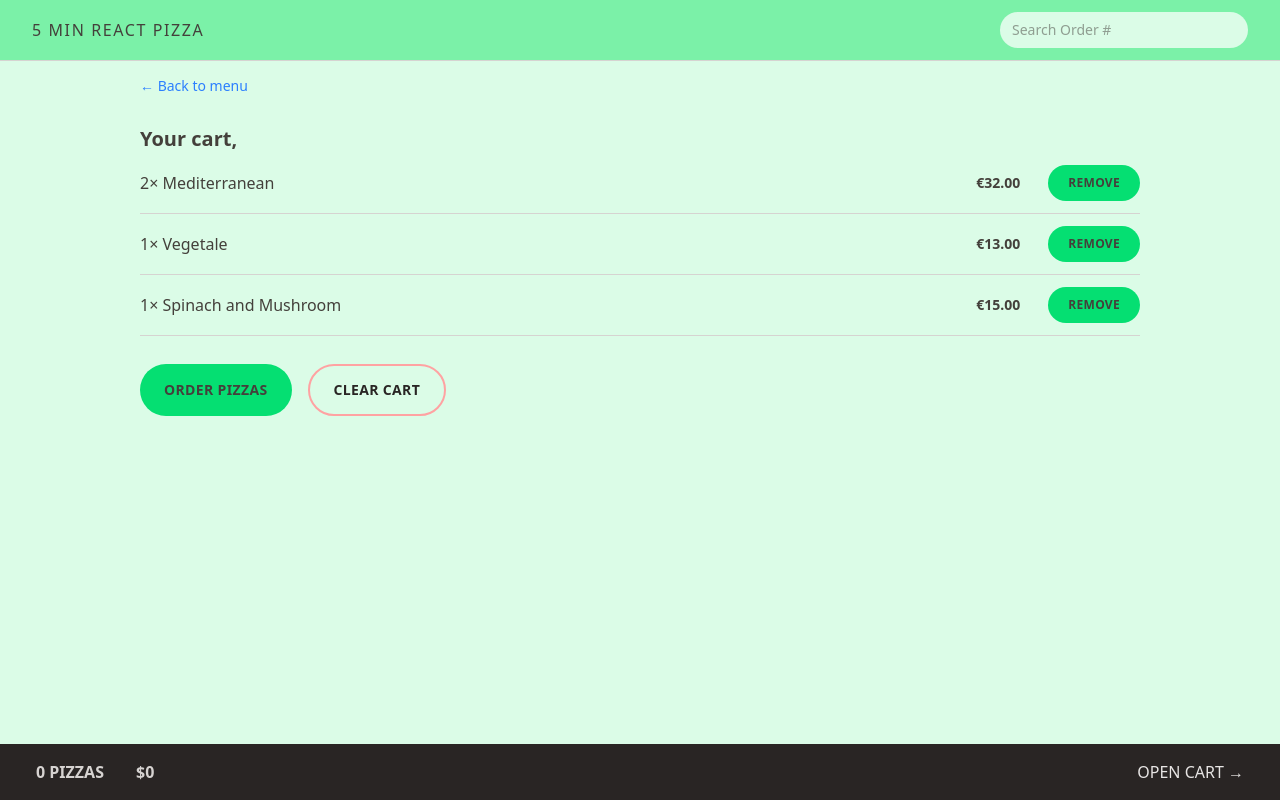
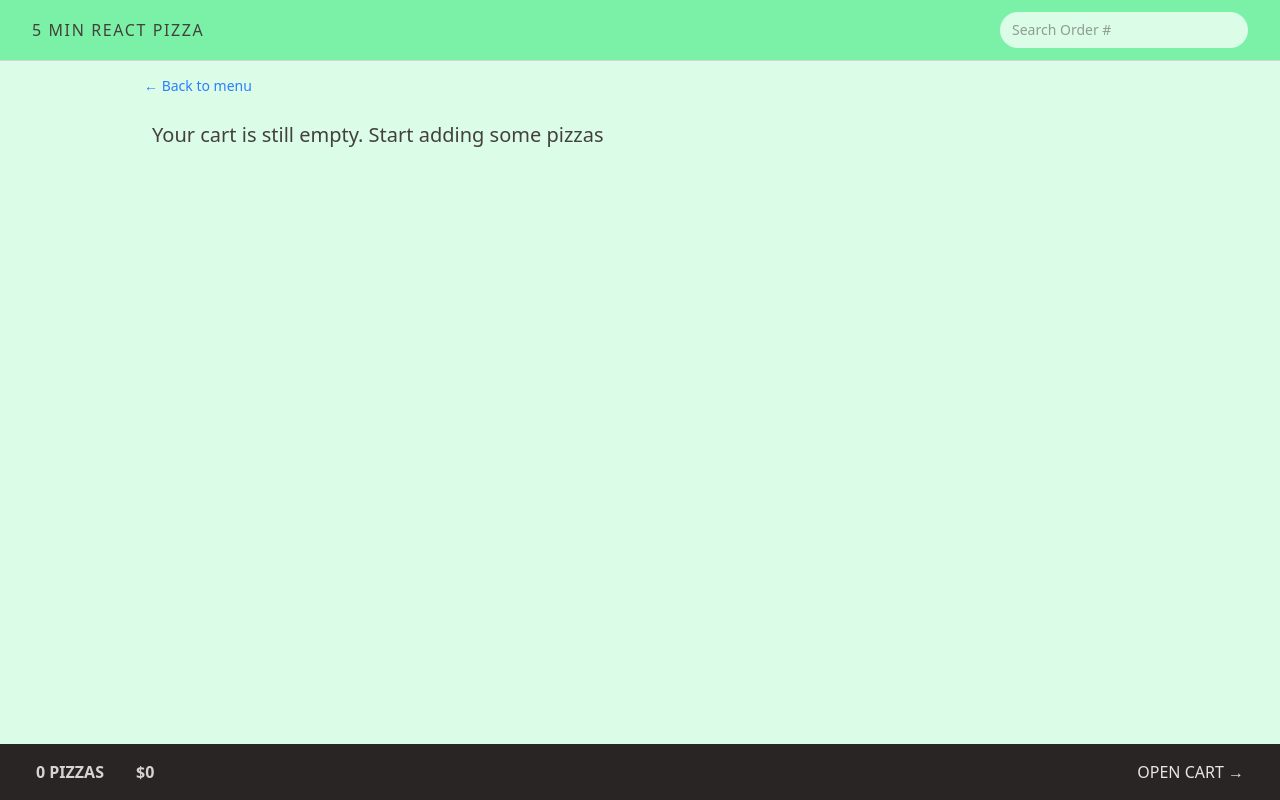
Before and after one commit to Sanskar-Rijal/5-Min-Pizza-, a React (Vite) app: page /cart in a window 1280 px wide. Built offline with nearby package versions, Linux system fonts and the light colour scheme.

Commit message:
using redux to show selected pizzas

```diff
--- a/src/features/cart/Cart.jsx
+++ b/src/features/cart/Cart.jsx
@@ -2,36 +2,47 @@
 import LinkButton from "../../ui/LinkButton";
 import Button from "../user/Button";
 import CartItem from "./CartItem";
-import { useSelector } from "react-redux";
+import { useDispatch, useSelector } from "react-redux";
+import { clearCart, getCart } from "./cartSlice";
+import EmptyCart from "./EmptyCart";
 
-const fakeCart = [
-  {
-    pizzaId: 12,
-    name: "Mediterranean",
-    quantity: 2,
-    unitPrice: 16,
-    totalPrice: 32,
-  },
-  {
-    pizzaId: 6,
-    name: "Vegetale",
-    quantity: 1,
-    unitPrice: 13,
-    totalPrice: 13,
-  },
-  {
-    pizzaId: 11,
-    name: "Spinach and Mushroom",
-    quantity: 1,
-    unitPrice: 15,
-    totalPrice: 15,
-  },
-];
+// const fakeCart = [
+//   {
+//     pizzaId: 12,
+//     name: "Mediterranean",
+//     quantity: 2,
+//     unitPrice: 16,
+//     totalPrice: 32,
+//   },
+//   {
+//     pizzaId: 6,
+//     name: "Vegetale",
+//     quantity: 1,
+//     unitPrice: 13,
+//     totalPrice: 13,
+//   },
+//   {
+//     pizzaId: 11,
+//     name: "Spinach and Mushroom",
+//     quantity: 1,
+//     unitPrice: 15,
+//     totalPrice: 15,
+//   },
+// ];
 
 function Cart() {
-  const cart = fakeCart;
+  const cart = useSelector(getCart);
+  const dispatch = useDispatch();
+  const username = useSelector((state) => state.user.username);
 
-  const username = useSelector((state) => state.user.username);
+  function handleClearCart() {
+    dispatch(clearCart());
+  }
+
+  if (!cart.length) {
+    return <EmptyCart />;
+  }
+
   return (
     <div className="px-3 py-3">
       <LinkButton to="/menu">&larr; Back to menu</LinkButton>
@@ -50,7 +61,9 @@
         </Button>
         {/* <Link to="/order/new">Order pizzas</Link> */}
 
-        <Button type="secondary">Clear Cart</Button>
+        <Button type="secondary" onClick={handleClearCart}>
+          Clear Cart
+        </Button>
       </div>
     </div>
   );
--- a/src/features/cart/CartItem.jsx
+++ b/src/features/cart/CartItem.jsx
@@ -1,8 +1,15 @@
+import { useDispatch } from "react-redux";
 import { formatCurrency } from "../../utils/helpers";
 import Button from "../user/Button";
+import { decreaseItemQuantity } from "./cartSlice";
 
 function CartItem({ item }) {
+  const dispatch = useDispatch();
   const { pizzaId, name, quantity, totalPrice } = item;
+
+  function handleRemoveItem() {
+    dispatch(decreaseItemQuantity(pizzaId));
+  }
 
   return (
     <li className="py-3 sm:flex sm:items-center sm:justify-between">
@@ -11,7 +18,9 @@
       </p>
       <div className="flex items-center justify-between sm:gap-7">
         <p className="text-sm font-bold">{formatCurrency(totalPrice)}</p>
-        <Button type="small">Remove</Button>
+        <Button type="small" onClick={handleRemoveItem}>
+          Remove
+        </Button>
       </div>
     </li>
   );
--- a/src/features/cart/CartOverview.jsx
+++ b/src/features/cart/CartOverview.jsx
@@ -1,16 +1,11 @@
 import { useSelector } from "react-redux";
 import { Link } from "react-router-dom";
-import { getTotalCartPrice } from "./cartSlice";
+import { getTotalCartPrice, getTotalCartQuantity } from "./cartSlice";
 
 function CartOverview() {
-  const totalPizzas = useSelector(getTotalCartPrice); //our cartSlice name is cart so state.cart and .cart another means cart array inside initialState
+  const totalPizzas = useSelector(getTotalCartQuantity); //our cartSlice name is cart so state.cart and .cart another means cart array inside initialState
 
-  const totalPrice = useSelector((state) =>
-    state.cart.cart.reduce(
-      (accumulator, pizza) => accumulator + pizza.totalPrice,
-      0,
-    ),
-  );
+  const totalPrice = useSelector(getTotalCartPrice);
 
   return (
     <div className="flex items-center justify-between bg-stone-800 px-4 py-4 text-sm text-stone-200 uppercase sm:px-9 md:text-base">
--- a/src/features/cart/EmptyCart.jsx
+++ b/src/features/cart/EmptyCart.jsx
@@ -1,11 +1,15 @@
-import { Link } from 'react-router-dom';
+import { Link } from "react-router-dom";
+import LinkButton from "../../ui/LinkButton";
 
 function EmptyCart() {
   return (
-    <div>
-      <Link to="/menu">&larr; Back to menu</Link>
+    <div className="px-4 py-3">
+      {/* <Link to="/menu">&larr; Back to menu</Link> */}
+      <LinkButton to="/menu">&larr; Back to menu</LinkButton>
 
-      <p>Your cart is still empty. Start adding some pizzas :)</p>
+      <p className="mt-3 px-2 py-3 text-xl font-medium">
+        Your cart is still empty. Start adding some pizzas{" "}
+      </p>
     </div>
   );
 }
--- a/src/features/cart/cartSlice.js
+++ b/src/features/cart/cartSlice.js
@@ -58,8 +58,16 @@
 
 export default cartSlice.reducer;
 
-export const getTotalCartPrice = (state) =>
+export const getCart = (state) => state.cart.cart;
+
+export const getTotalCartQuantity = (state) =>
   state.cart.cart.reduce(
     (accumulator, pizza) => accumulator + pizza.quantity,
     0,
   );
+
+export const getTotalCartPrice = (state) =>
+  state.cart.cart.reduce(
+    (accumulator, pizza) => accumulator + pizza.totalPrice,
+    0,
+  );
```
